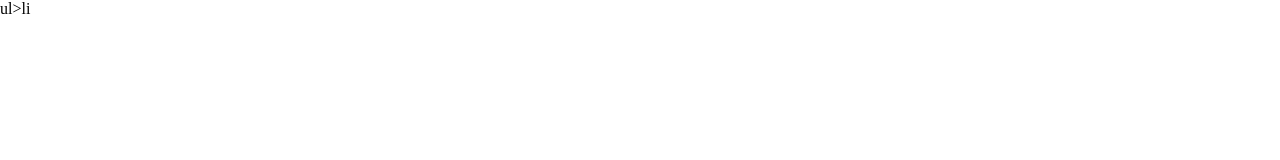
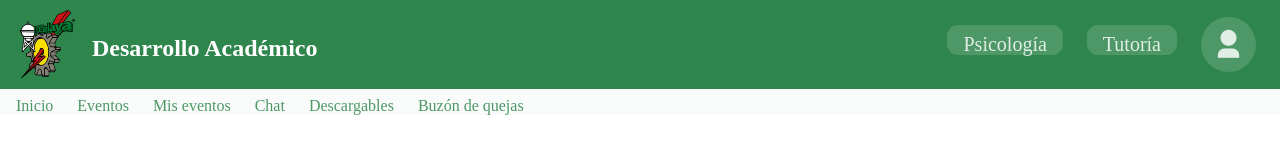
Before and after one commit to CHOCLO5/desaAcademic, a plain HTML site: page index.html in a window 1280 px wide. Drawn offline with nearby package versions, Linux system fonts and the light colour scheme; a web font is replaced by a local one.

Commit message:
Terminación navegador de sitio

```diff
--- a/Styles/principal.css
+++ b/Styles/principal.css
@@ -1,3 +1,6 @@
+@import url('https://fonts.googleapis.com/css2?family=Hind+Mysuru:wght@300;400;500;600;700&family=Montserrat:ital,wght@0,100..900;1,100..900&family=Poppins:ital,wght@0,100;0,200;0,300;0,400;0,500;0,600;0,700;0,800;0,900;1,100;1,200;1,300;1,400;1,500;1,600;1,700;1,800;1,900&display=swap');
+
+/*117533 2F864D 4D9866 6AA980 88BA99 A6CBB3 C4DCCC E1EEE5*/
 *{
     margin: 0;
     padding: 0;
@@ -5,3 +8,125 @@
     outline: 0;
     box-sizing: border-box;
 }
+
+body{
+    font-family: "Hind Mysuru", serif;
+    background-color: #fff !important;
+}
+
+a{
+  text-decoration: none;
+}
+
+a:hover, a:focus{
+    text-decoration: none;
+}
+
+nav{
+    display: flex;
+    align-items: center;
+    justify-content: space-between;
+    gap: 1rem;
+    padding: .5rem 1rem;
+    background-color: #2F864D;
+}
+
+.company-brand{
+    display: flex;
+    align-items: center;
+}
+
+.img-logo{
+    width: 60px;
+}
+
+.name-logo{
+    letter-spacing: -7%;
+    font-size: 1.5rem;
+    font-weight: 800;
+    padding: 0.5rem 1rem;
+    padding-bottom: 0rem;
+    color: #fff;
+}
+
+.nav-link {
+    list-style: none;
+    display: flex;
+    align-items: center;
+    gap: 1.5rem;
+    padding: 0.5rem;
+}
+
+.link a{
+    position: relative;
+    color: #e1eee5;
+    font-size: 1.5rem;
+    font-weight: 400;
+    letter-spacing: -7%;
+}
+
+.link a{
+    background-color: #4d9866;
+    padding: 0.5rem 1rem;
+    padding-bottom: 0rem;
+    border-radius: 11px;
+    font-size: 1.25rem;
+    font-weight: 400;
+    transition: all 0.3s ease;
+}
+
+.link a:hover{
+    background-color: #e1eee5;
+    color: #4d9866;
+    font-weight: 600;
+}
+
+.user{
+    color: #e1eee5;
+    font-size: 2rem;
+    background-color: #4d9866;
+    cursor: pointer;
+    width: 55px;
+    height: 55px;
+    display: flex;
+    align-items: center;
+    justify-content: center;
+    border-radius: 50%;
+    transition: all 0.3s ease;
+}
+
+.user:hover{
+    background-color: #e1eee5;
+    color: #4d9866;
+}
+
+.sub-nav-link{
+    list-style: none;
+    display: flex;
+    align-items: center;
+    gap: 1.5rem;
+    padding-top: 0.5rem;
+    padding-left: 1rem;
+    background-color: rgb(225,238,229,0.25);
+}
+
+.sub-link a{
+    color: #4d9866;
+    position: relative;
+}
+
+.sub-link a::after{
+    content: "";
+    position: absolute;
+    color: #4d9866;
+    height: 2px;
+    width: 0;
+    bottom: 0;
+    left: 0;
+    background-color: #4d9866;
+    transition: all 0.3s ease;
+}
+
+.sub-link a:hover::after{
+    width: 100%;
+}
--- a/index.html
+++ b/index.html
@@ -3,13 +3,31 @@
 <head>
     <meta charset="UTF-8">
     <meta name="viewport" content="width=device-width, initial-scale=1.0">
+    <link href="https://cdn.jsdelivr.net/npm/remixicon/fonts/remixicon.css" rel="stylesheet">
     <link rel="stylesheet" href="Styles/principal.css">
-    <title>Desarrollo Academico</title>
+    <title>Desarrollo Académico</title>
 </head>
 <body>
     <nav>
-        <div class="logo"></div>
-        ul>li
+        <div class="company-brand">
+            <img src="images/LogoITCelaya.png" alt="" class="img-logo">
+            <span class="name-logo">Desarrollo Académico</span>
+        </div>
+        <ul class="nav-link">
+            <li class="link"><a href="#">Psicología</a></li>
+            <li class="link"><a href="#">Tutoría</a></li>
+            <button class="user"><i class="ri-user-3-fill"></i></button>
+        </ul>
     </nav>
+    <div class="sub-nav">
+        <ul class="sub-nav-link">
+            <li class="sub-link"><a href="#">Inicio</a></li>
+            <li class="sub-link"><a href="#">Eventos</a></li>
+            <li class="sub-link"><a href="#">Mis eventos</a></li>
+            <li class="sub-link"><a href="#">Chat</a></li>
+            <li class="sub-link"><a href="#">Descargables</a></li>
+            <li class="sub-link"><a href="#">Buzón de quejas</a></li>
+        </ul>
+    </div>
 </body>
 </html>
```
Also changed, not shown: images/LogoITCelaya.png (added).
